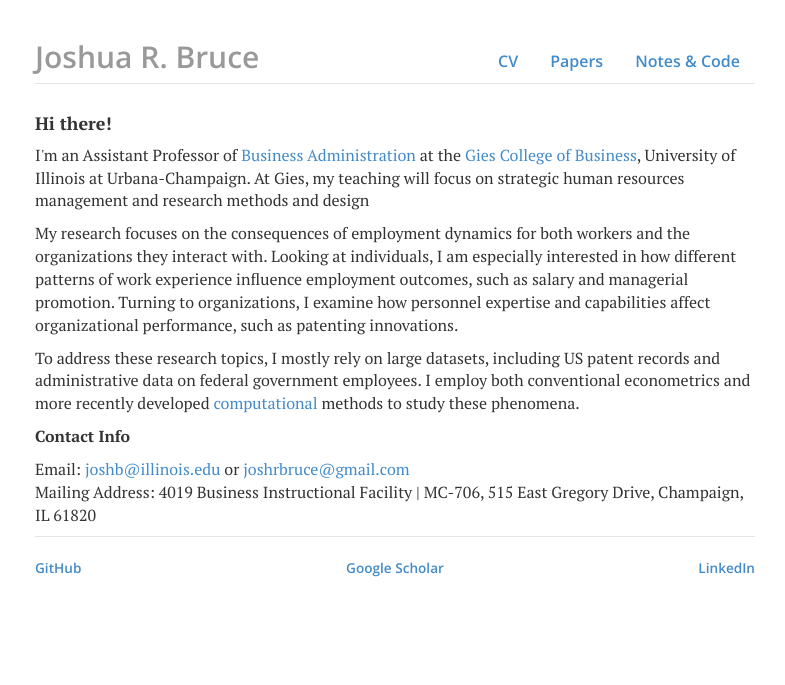
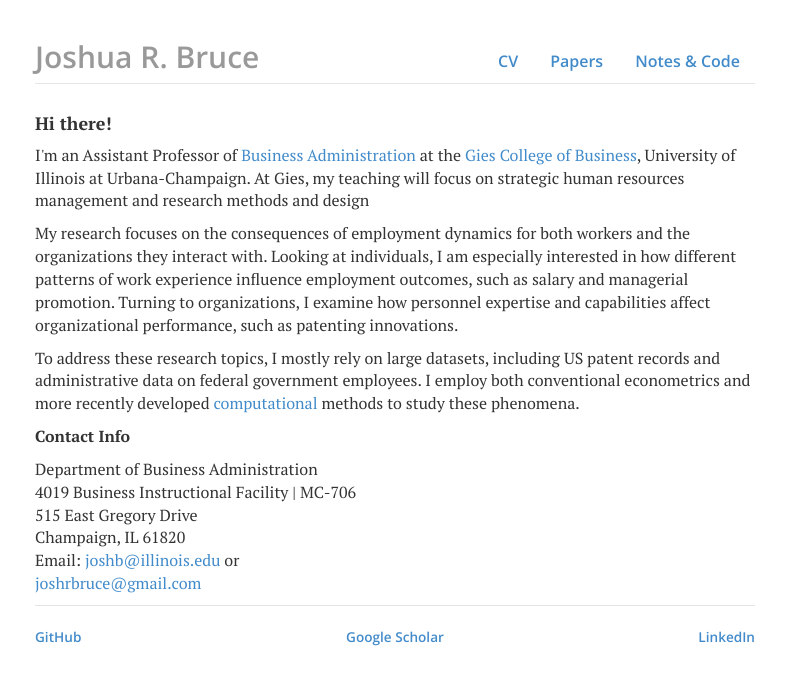
Before and after one commit to joshuarbruce/joshuarbruce.github.io, a Jekyll site: the page built from index.html, in a window 1280 px wide. Shown: the top 685 px of the page, without its empty margins (245-1030 px from the left). Built offline with Jekyll 4.4.1, drawn with Linux system fonts in a browser that asks for light colours; nearby versions of some CDN libraries.

Commit message:
Update index.html

```diff
--- a/index.html
+++ b/index.html
@@ -8,6 +8,9 @@ title: joshuarbruce.github.io
 	<p>My research focuses on the consequences of employment dynamics for both workers and the organizations they interact with. Looking at individuals, I am especially interested in how different patterns of work experience influence employment outcomes, such as salary and managerial promotion. Turning to organizations, I examine how personnel expertise and capabilities affect organizational performance, such as patenting innovations.</p>
 	<p>To address these research topics, I mostly rely on large datasets, including US patent records and administrative data on federal government employees. I employ both conventional econometrics and more recently developed <a href="https://en.wikipedia.org/wiki/Computational_sociology" target="_blank">computational</a> methods to study these phenomena.</p>
 	<p><b>Contact Info</b></p>
-	<p>Email: <a href="mailto:joshb@illinois.edu"><span class = "obfuscate">ude.sionilli@bhsoj</span></a> or <a href="mailto:joshrbruce@gmail.com"><span class = "obfuscate">moc.liamg@ecurbrhsoj</span></a><br>
-    Mailing Address: 4019 Business Instructional Facility | MC-706, 515 East Gregory Drive, Champaign, IL 61820</p>
+	<p>Department of Business Administration<br>
+		4019 Business Instructional Facility | MC-706<br>
+		515 East Gregory Drive<br>
+		Champaign, IL 61820<br>
+		Email: <a href="mailto:joshb@illinois.edu"><span class = "obfuscate">ude.sionilli@bhsoj</span></a> or<br><a href="mailto:joshrbruce@gmail.com"><span class = "obfuscate">moc.liamg@ecurbrhsoj</span></a></p>
 </div>
```
